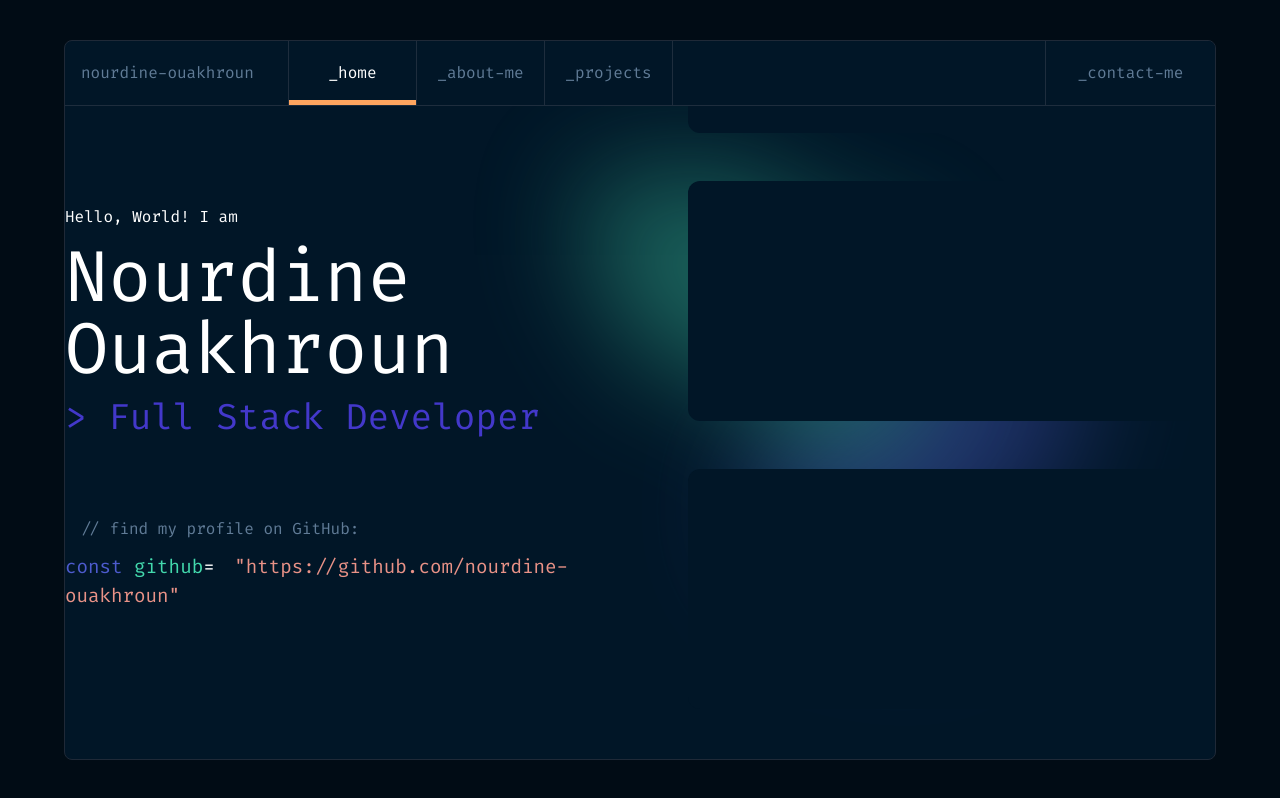
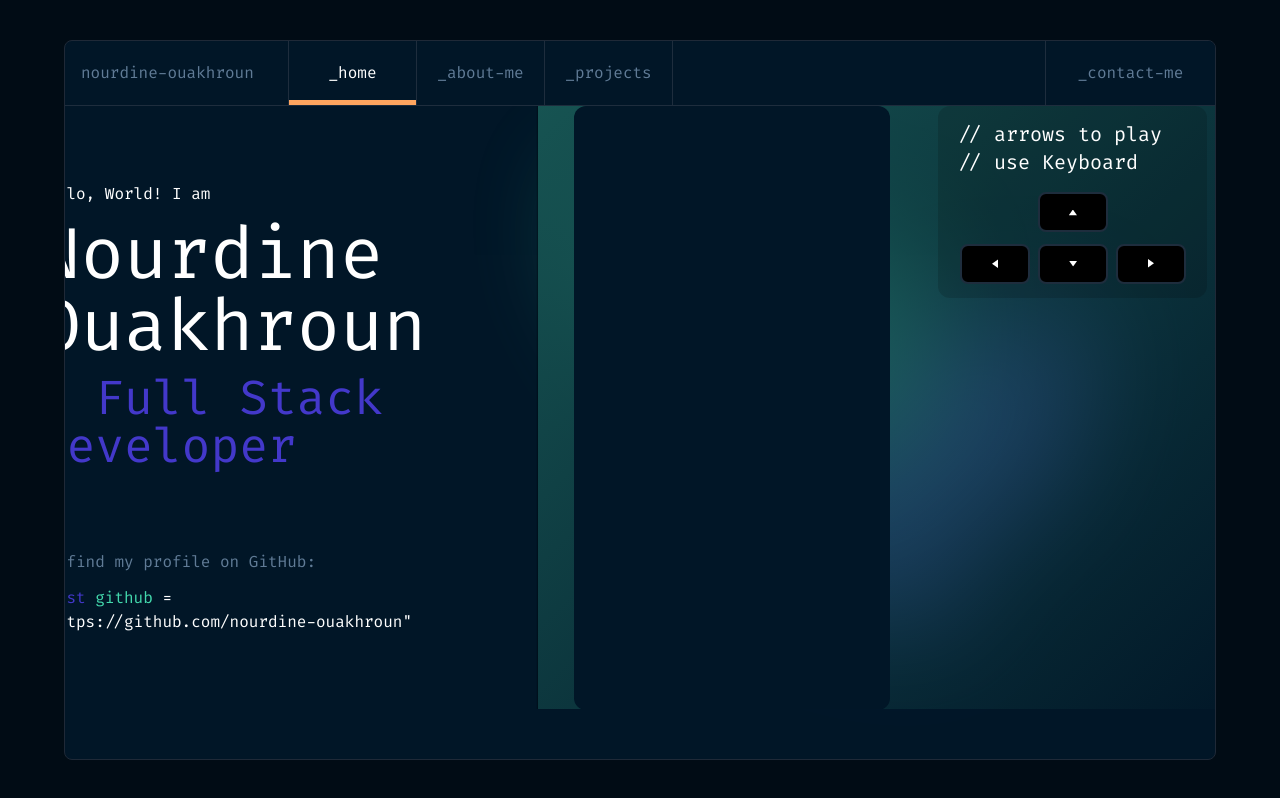
Before and after one commit to nourdine-ouakhroun/portfolio, a React (Vite) app: page / in a window 1280 px wide. Built offline with nearby package versions, Linux system fonts and the light colour scheme.

Commit message:
change scroling code to game

```diff
--- a/src/App/hello/hello.css
+++ b/src/App/hello/hello.css
@@ -13,55 +13,8 @@ p {
     font-weight: 400;
     font-size: 3.5em;
 }
-#hello-component{
-    width: 100%;
-    height: 100%;
-    /* padding: 1rem; */
-    display: flex;
-    justify-content: space-around;
-    align-items: center;
-    flex-direction: column;
-    background-image:url('src/assets/Background Blurs.svg');
-    background-size: cover;
-    background-repeat: no-repeat;
-}
-
-a span{
-    color: #E99287;
-    font-size: 1.2rem;
-    word-wrap: break-word;
-}
-
-#type{
-    color: #4D5BCE;
-    font-weight: 400;
-    font-size: 1.2rem;
-}
 
 
-#variable{
-    color: #43D9AD;
-    font-weight: 400;
-    font-size: 1.2rem;
-}
-
-#equal{
-    color: white;
-    font-weight: 400;
-    font-size: 1.2rem;
-    margin-right: 0.5rem;
-}
-
-#github{
-    display: flex;
-    flex-direction: column;
-}
-
-
-#comment{
-    color: #607B96;
-    margin-left: 1rem;
-}
 
 .info{
     margin: 1rem;
--- a/src/App/hello/hello.jsx
+++ b/src/App/hello/hello.jsx
@@ -1,64 +1,90 @@
 import { useEffect, useRef } from 'react';
 import './hello.css';
 
-function Code(){
-	return(
-		<div className='w-[45rem] h-[15rem] bg-custom-blue rounded-xl flex-shrink-0'></div>
-	)
-}
+// function Code({referenc}){
+// 	return(
+// 		<div className='w-[45rem] h-[15rem] bg-custom-blue rounded-xl flex-shrink-0 opacity-50' ref={referenc}>
 
-const CodeContainer = () => {
-    const containerRef = useRef(null);
+// 		</div>
+// 	)
+// }
 
-    useEffect(() => {
-        const intervalId = setInterval(() => {
-            if (containerRef.current) {
-                // Smoothly scroll down by the height of one Code component
-                const scrollHeight = containerRef.current.scrollHeight;
-                const clientHeight = containerRef.current.clientHeight;
-                const scrollPosition = containerRef.current.scrollTop;
+const GameContainer = ({length}) => {
+	// const references = Array.from({length:length}).map(()=> useRef(null))
+	// const baseRef = useRef(null)
+	// useEffect(()=>{
+	// 	references.forEach((element, index) =>{
+	// 		console.log(element.current);
+	// 	})
+	// 	console.log(baseRef.current);
+	// }, [references])
+    return (
+		<>
+			{/* <div className='flex flex-col flex-1 h-full overflow-y-scroll scrollbar-hidden gap-12'> */}
+			<div className='flex h-full flex-1 items-center'>
+				<div className='bg-gradient-to-br from-dark-green  border-t-[1px] border-t-light-gray rounded-xl w-[44rem] h-[42rem] flex flex-col items-center justify-center shadow-black shadow-sm'>
+					<div className='flex w-[90%] h-[90%]'>
+						<div className='flex flex-1 w-full h-full bg-custom-blue rounded-xl'></div>
+						<div className='flex flex-1 w-full h-full justify-end'>
+							<div className='w-[85%] h-full flex flex-col'>
+								<div className='flex justify-center items-center rounded-xl bg-[rgba(0,0,0,0.15)] w-full h-[12rem]'>
+									<div className='w-[85%] h-[85%] flex flex-col gap-4'>
+										<div className='flex flex-col'>
+											<span className='text-xl text-white'>// arrows to play</span>
+											<span className='text-xl text-white'>// use Keyboard</span>
+										</div>
+										<div className='h-full w-full flex items-center flex-col justify-between'>
+											<div className='border-[2px] border-custom-gray w-[70px] h-[40px] bg-black rounded-lg flex justify-center items-center'>
+								                <img className="rotate-270" src="src/assets/playIcon.svg" alt=""/>
+											</div>
+											<div className='flex gap-2'>
+												<div className='border-[2px] border-custom-gray w-[70px] h-[40px] bg-black rounded-lg flex justify-center items-center'>
+								                    <img className="rotate-180" src="src/assets/playIcon.svg" alt=""/>
+												</div>
+												<div className='border-[2px] border-custom-gray w-[70px] h-[40px] bg-black rounded-lg flex justify-center items-center'>
+								                    <img className="rotate-90" src="src/assets/playIcon.svg" alt=""/>
 
-                if (scrollPosition + clientHeight < scrollHeight) {
-                    containerRef.current.scrollTo({
-                        top: scrollPosition + 200, // Adjust this value based on your design
-                        behavior: 'smooth', // This enables smooth scrolling
-                    });
-                }
-            }
-        }, 1000); // Scroll every second
+												</div>
+												<div className='border-[2px] border-custom-gray w-[70px] h-[40px] bg-black rounded-lg flex justify-center items-center'>
+								                    <img src="src/assets/playIcon.svg" alt=""/>
 
-        return () => clearInterval(intervalId); // Clean up the interval on unmount
-    }, []);
-
-    return (
-        <div className='flex flex-col flex-1 h-full overflow-y-scroll scrollbar-hidden gap-12' ref={containerRef}>
-            <Code />
-            <Code />
-            <Code />
-            <Code />
-            <Code />
 												</div>
+											</div>
+										</div>
+									</div>
+								</div>
+							</div>
+						</div>
+					</div>
+				</div>
+				{/* <div className='w-[45rem] h-[15rem] bg-custom-blue rounded-xl flex-shrink-0 opacity-50 absolute top-[36%]' ref={baseRef}></div> */}
+				{/* {Array.from({length:length}, (_, index)=>{
+					return <Code key={index} referenc={references[index]}/>
+				})} */}
+			</div>
+		</>
     );
 };
 
 
 function Hello() {
 	return (
-		<div className='w-full h-full flex justify-center items-center relative gap-24'>
-			<div className='flex flex-col gap-20 flex-1 justify-center items-end'>
+		<div className='w-full h-full flex justify-center items-center gap-28 relative'>
+			<div className='flex flex-1 justify-end items-end'>
+				<div className='flex flex-col gap-20'>
 					<div className="flex flex-col gap-3">
 						<p>Hello, World! I am</p>
 						<p className='text-7xl' >Nourdine Ouakhroun</p>
-					<p className='text-4xl text-purple'> {'>'} Full Stack Developer</p>
+						<p className='text-5xl text-purple'> {'>'} Full Stack Developer</p>
 					</div>
-				<p id="github" className='gap-3'>
-					<span id="comment">
+					<p className='gap-3 flex flex-col'>
+						<span className='text-light-gray'>
 							// find my profile on GitHub:
 						</span>
-					<span id="link">
-						<span id='type'>const </span>
-						<span id='variable'>github</span>
-						<span id='equal'>= </span>
+						<span>
+							<span className='text-purple'>const </span>
+							<span className='text-light-green'>github</span>
+							<span> = </span>
 							<a href="https://github.com/nourdine-ouakhroun" target="_blank" rel="noreferrer">
 								<span>
 									"https://github.com/nourdine-ouakhroun"
@@ -67,7 +93,8 @@ function Hello() {
 						</span>
 					</p>
 				</div>
-			<CodeContainer/>
+			</div>
+			<GameContainer length={8} />
 		</div>
 	);
 }
--- a/tailwind.config.js
+++ b/tailwind.config.js
@@ -7,14 +7,23 @@ export default {
     extend: {
       colors: {
         'steel-blue': '#607B96',
+        'custom-blue': '#011627', // Replace 'green' with the actual color
         'custom-gray': '#1E2D3D',
         'purple': '#4338ca',
+        'light-gray': '#607B96',
+        'light-green': '#43D9AD',
+        'dark-green': '#175553',
+        'sunset-orange': '#FEA55F',
       },
-      backgroundColor: {
-        'custom-blue': '#011627', // Replace 'green' with the actual color
-        'custom-gray': '#1E2D3D',
-        'sunset-orange': '#FEA55F'
-      },
+      rotate: {
+        '270': '270deg',
+      }
+      // backgroundColor: {
+      //   'custom-blue': '#011627', // Replace 'green' with the actual color
+      //   'custom-gray': '#1E2D3D',
+      //   'sunset-orange': '#FEA55F',
+      //   'dark-gray': '#175553',
+      // },
       // animation: {
       //   disparition: 'disparition 1s forwards',
       // },
```
Also changed, not shown: src/assets/Snake Game.svg (added). Lines whose indentation alone changed are shown as unchanged.
